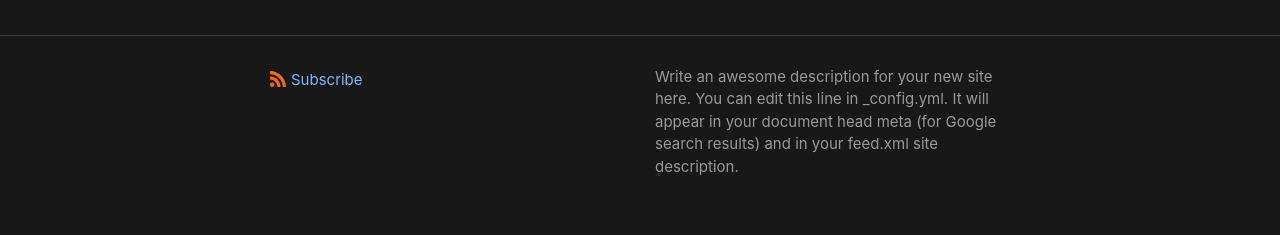
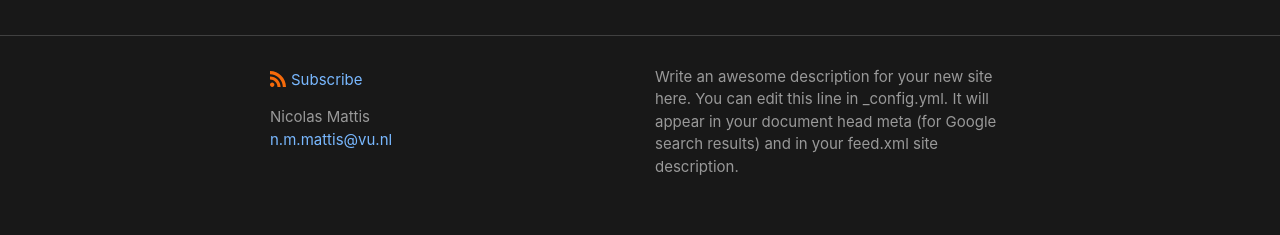
Before and after one commit to nickma101/nickma101.github.io, a Jekyll site: the page built from index.md, in a window 1280 px wide. Shown: the part 1464-1699 px from the top of the page. Built offline with Jekyll 4.4.1, drawn with Linux system fonts in a browser that asks for light colours; our own code applies the rules of GitHub Pages for plain Markdown files; part of the change alters nothing that is shown.

Commit message:
Update _config.yml

```diff
--- a/_config.yml
+++ b/_config.yml
@@ -2,8 +2,9 @@ minima:
   skin: dark
 
 title: Nicolas Mattis (PhD@VU)
-author: Nicolas Mattis
-email: n.m.mattis@vu.nl
+author:
+  name: Nicolas Mattis
+  email: n.m.mattis@vu.nl
 
 description: > # this means to ignore newlines until "baseurl:"
   Write an awesome description for your new site here. You can edit this
```
